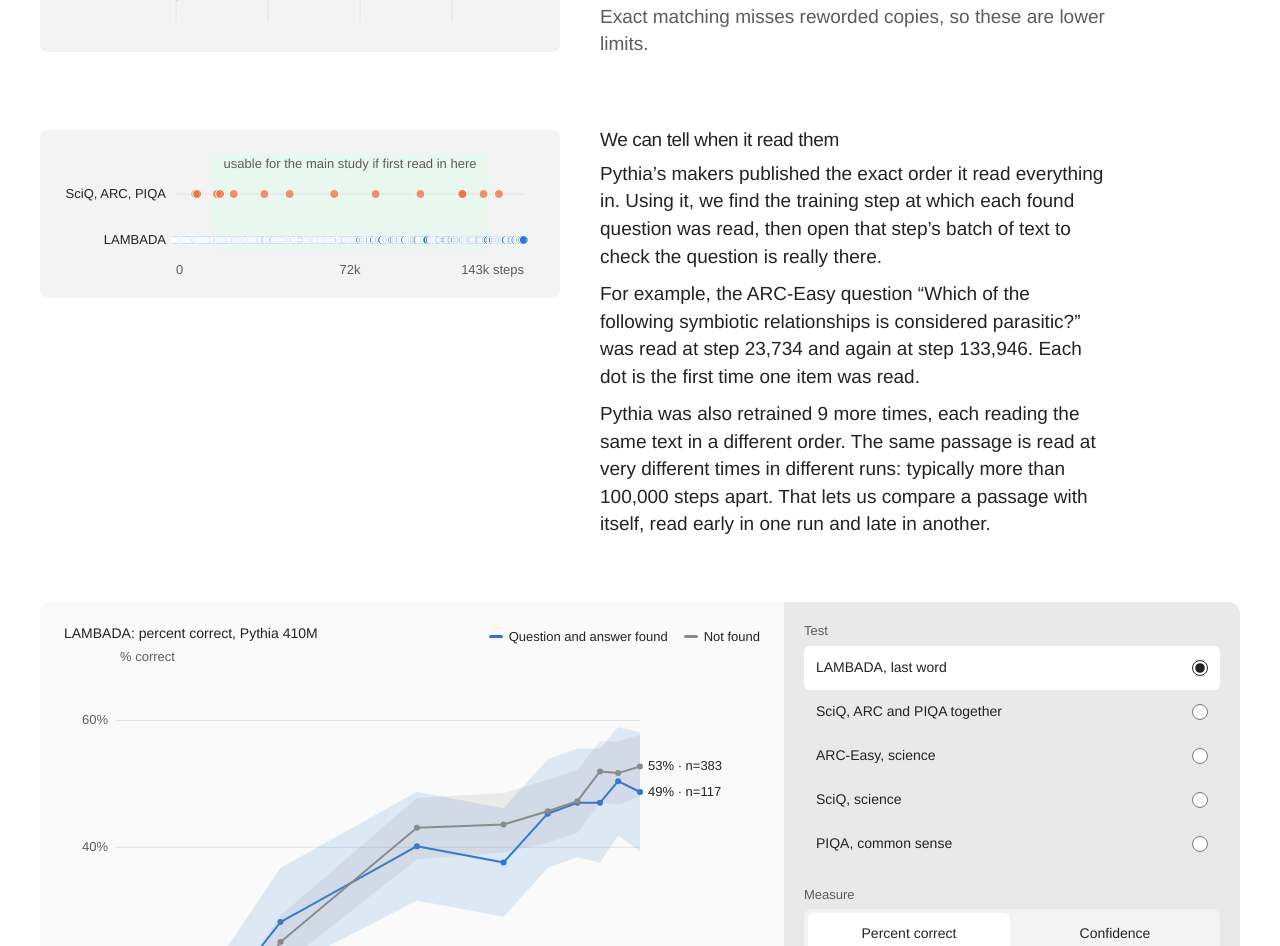
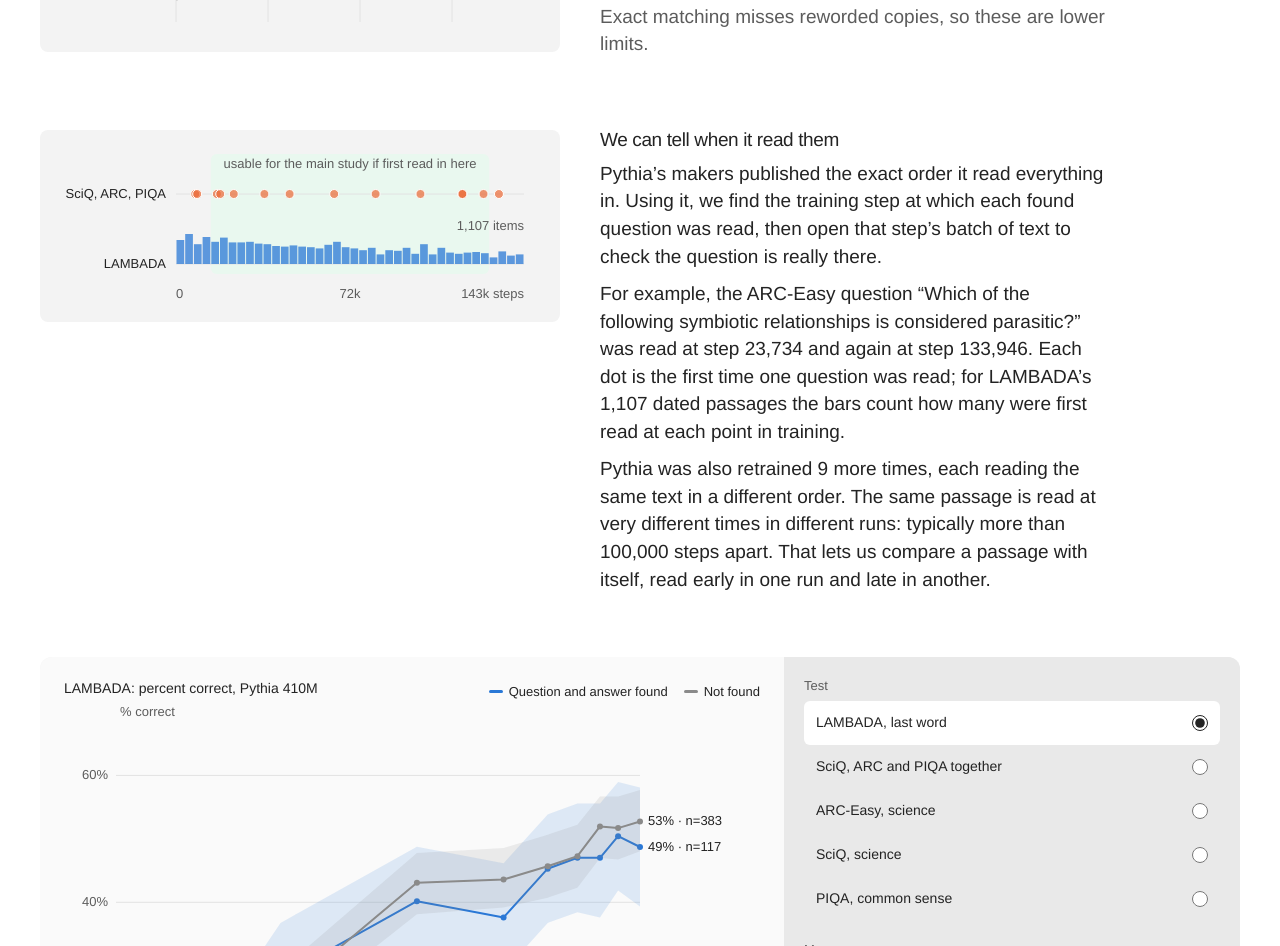
Before and after one commit to Eternal128/ProjectX, a plain HTML site: page site/index.html in a window 1280 px wide. Shown: the part 4158-5104 px from the top of the page. Drawn offline with Linux system fonts and the light colour scheme; a web font is replaced by a local one.

Commit message:
Site: show LAMBADA's 1,107 first reads as a histogram
1,107 dots on one row were unreadable; sets above 60 items are now drawn as a
40-bin histogram of first-read steps, with the item count, and the caption says so.

```diff
--- a/site/assets/js/site.js
+++ b/site/assets/js/site.js
@@ -356,17 +356,33 @@ function drawDates(P) {
   const box = document.getElementById('dates-chart');
   if (!box || !P.dates) return;
   const sets = Object.entries(P.dates).filter(([, d]) => d.t0.length);
-  const H = 44 + sets.length * 46;
+  const H = 44 + sets.reduce((a, [, d]) => a + (d.t0.length > 60 ? 70 : 46), 0);
   const { svg, w } = frame(box, H);
   const m = { l: w < 480 ? 92 : 120, r: 20 };
   const x = linear(0, DESIGN.total, m.l, w - m.r);
   svg.append(el('rect', { x: x(DESIGN.filter.lo * DESIGN.total), y: 8, width: x(DESIGN.filter.hi * DESIGN.total) - x(DESIGN.filter.lo * DESIGN.total), height: H - 40, rx: 6, fill: '#e9f8ef' }));
   svg.append(el('text', { x: x(0.5 * DESIGN.total), y: 22, 'text-anchor': 'middle' }, 'usable for the main study if first read in here'));
-  sets.forEach(([key, d], i) => {
-    const y = 48 + i * 46;
+  let yAt = 48;
+  sets.forEach(([key, d]) => {
+    if (d.t0.length > 60) yAt += 24;
+    const y = yAt;
+    yAt += 46;
     svg.append(el('text', { x: m.l - 10, y: y + 4, 'text-anchor': 'end', class: 't-ink' }, key === 'pilot' ? 'SciQ, ARC, PIQA' : 'LAMBADA'));
     svg.append(el('line', { x1: m.l, x2: w - m.r, y1: y, y2: y, stroke: 'var(--grid)' }));
-    for (const t of d.t0) svg.append(el('circle', { cx: x(t), cy: y, r: 4.5, fill: key === 'pilot' ? 'var(--series-2)' : 'var(--series-1)', 'fill-opacity': 0.7, stroke: 'var(--bg)', 'stroke-width': 1 }));
+    const color = key === 'pilot' ? 'var(--series-2)' : 'var(--series-1)';
+    if (d.t0.length <= 60) {
+      for (const t of d.t0) svg.append(el('circle', { cx: x(t), cy: y, r: 4.5, fill: color, 'fill-opacity': 0.7, stroke: 'var(--bg)', 'stroke-width': 1 }));
+    } else {
+      // many items: a histogram of first reads (bins of about 3,600 steps), bars rising from the row line
+      const nb = 40, bw = DESIGN.total / nb, counts = new Array(nb).fill(0);
+      for (const t of d.t0) counts[Math.min(nb - 1, Math.floor(t / bw))] += 1;
+      const top = Math.max(...counts);
+      counts.forEach((c, b) => {
+        const hgt = (c / top) * 30;
+        if (c) svg.append(el('rect', { x: x(b * bw) + 0.5, y: y - hgt, width: Math.max(1, x((b + 1) * bw) - x(b * bw) - 1), height: hgt, fill: color, 'fill-opacity': 0.75 }));
+      });
+      svg.append(el('text', { x: w - m.r, y: y - 34, 'text-anchor': 'end' }, `${fmt(d.t0.length)} items`));
+    }
   });
   for (const s of (w < 560 ? [0, 71500, 143000] : [0, 35750, 71500, 107250, 143000])) svg.append(el('text', { x: x(s), y: H - 8, 'text-anchor': s === 0 ? 'start' : s === 143000 ? 'end' : 'middle' }, s === 143000 ? '143k steps' : stepLabel(s)));
   srTable(box, ['Test', 'Items dated', 'First-read steps'], sets.map(([k, d]) => [k === 'pilot' ? 'SciQ, ARC-Easy, PIQA' : 'LAMBADA', fmt(d.dated), d.t0.map(fmt).join(', ')]), 'Training step at which Pythia first read each found item');
--- a/site/index.html
+++ b/site/index.html
@@ -144,7 +144,7 @@
           <div>
             <h3>We can tell when it read them</h3>
             <p>Pythia’s makers published the exact order it read everything in. Using it, we find the training step at which each found question was read, then open that step’s batch of text to check the question is really there.</p>
-            <p>For example, the ARC-Easy question “Which of the following symbiotic relationships is considered parasitic?” was read at <b>step 23,734</b> and again at step 133,946. Each dot is the first time one item was read.</p>
+            <p>For example, the ARC-Easy question “Which of the following symbiotic relationships is considered parasitic?” was read at <b>step 23,734</b> and again at step 133,946. Each dot is the first time one question was read; for LAMBADA’s 1,107 dated passages the bars count how many were first read at each point in training.</p>
             <p>Pythia was also retrained 9 more times, each reading the same text in a different order. The same passage is read at very different times in different runs: typically <b>more than 100,000 steps apart</b>. That lets us compare a passage with itself, read early in one run and late in another.</p>
           </div>
         </article>
```
